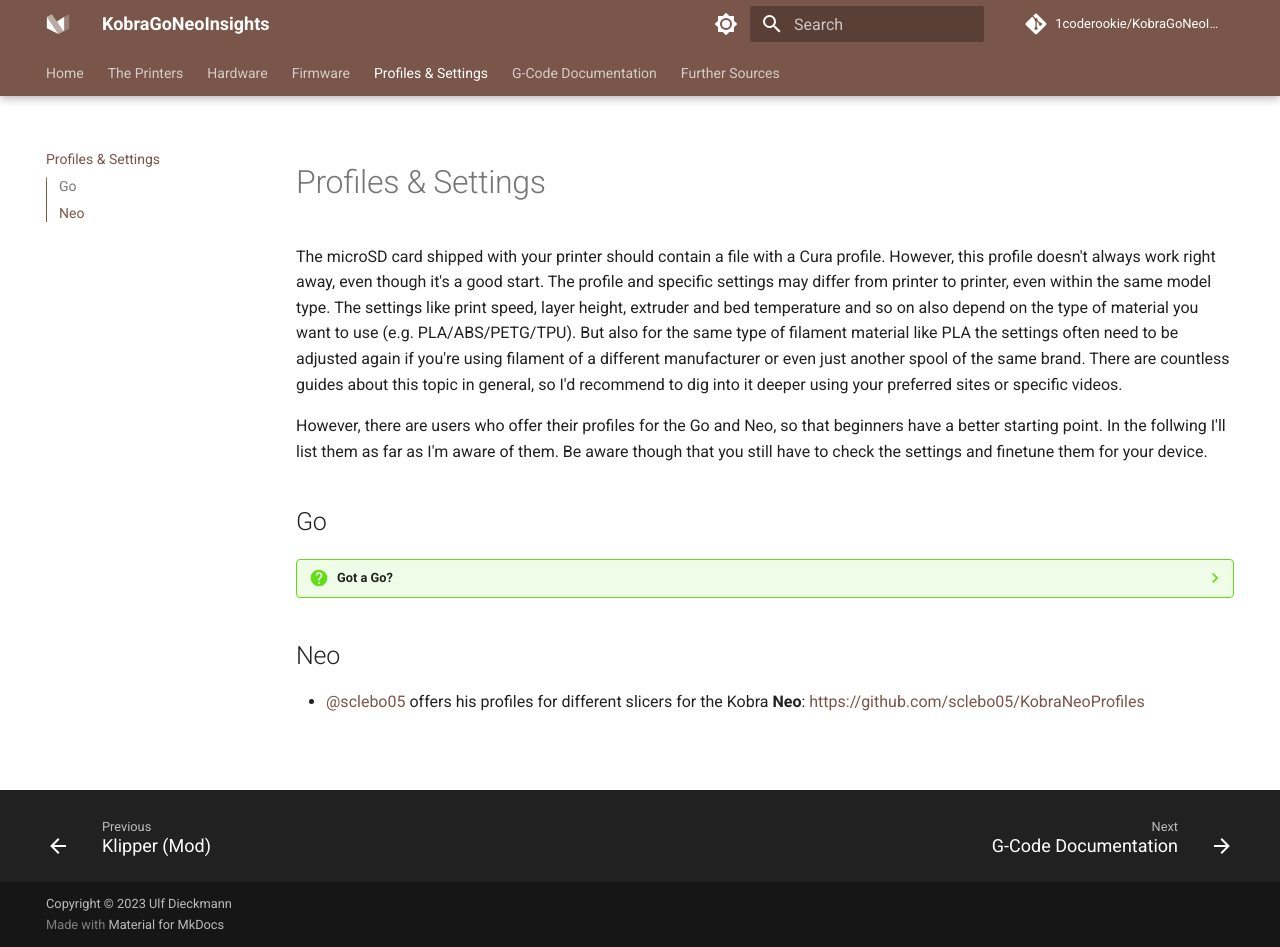
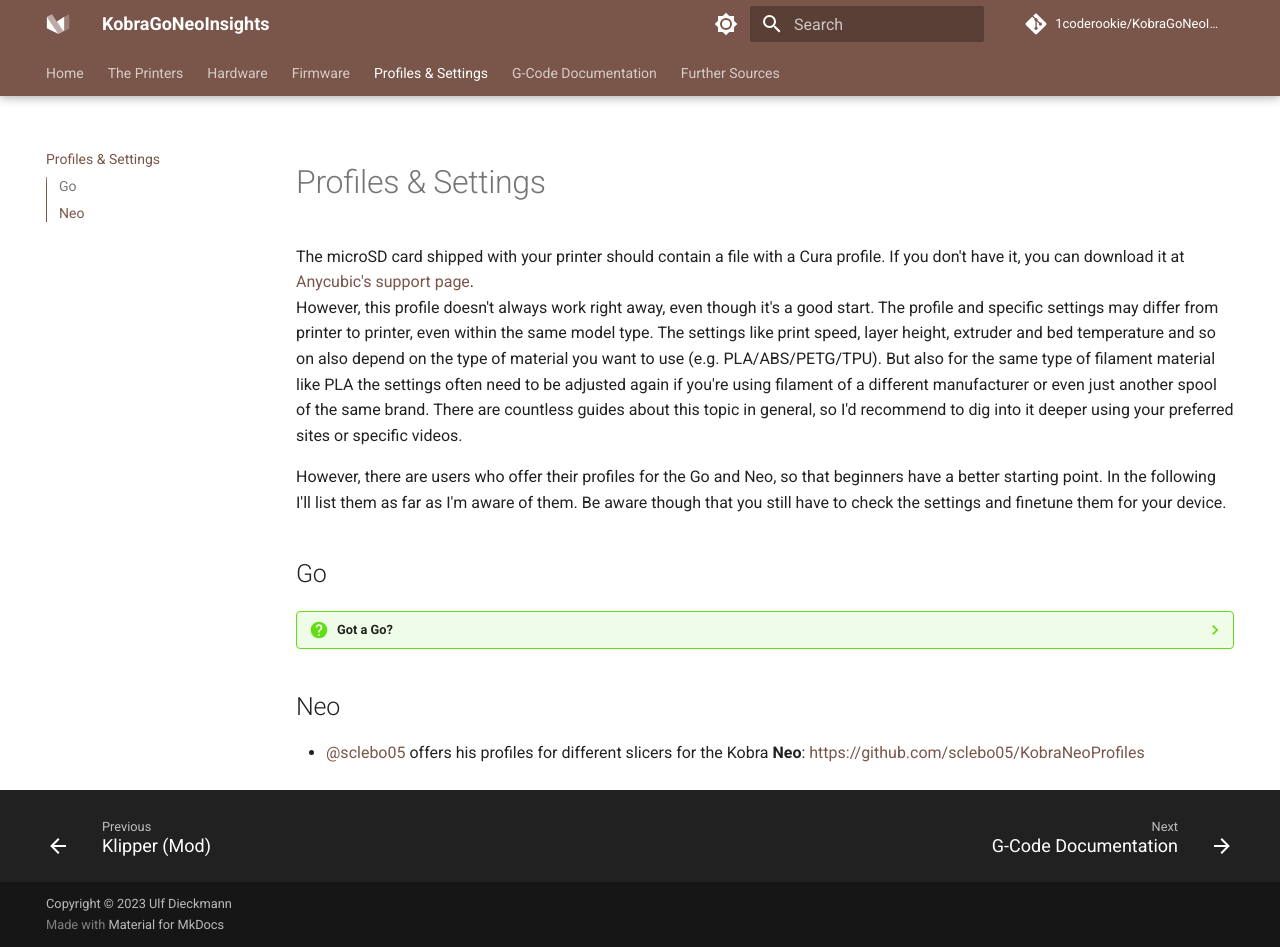
Before and after one commit to 1coderookie/KobraGoNeoInsights, an MkDocs documentation site: the page built from docs/pro_set.md, in a window 1280 px wide and 947 px high. Built offline with MkDocs 1.6.1 and Material for MkDocs 9.7.7, drawn with Linux system fonts in a browser that asks for light colours; comment, search, counter and statistics services are not loaded.

Commit message:
Update pro_set.md

```diff
--- a/docs/pro_set.md
+++ b/docs/pro_set.md
@@ -2,9 +2,10 @@
 
 # Profiles & Settings
 
-The microSD card shipped with your printer should contain a file with a Cura profile. However, this profile doesn't always work right away, even though it's a good start. The profile and specific settings may differ from printer to printer, even within the same model type. The settings like print speed, layer height, extruder and bed temperature and so on also depend on the type of material you want to use (e.g. PLA/ABS/PETG/TPU). But also for the same type of filament material like PLA the settings often need to be adjusted again if you're using filament of a different manufacturer or even just another spool of the same brand. There are countless guides about this topic in general, so I'd recommend to dig into it deeper using your preferred sites or specific videos.
+The microSD card shipped with your printer should contain a file with a Cura profile. If you don't have it, you can download it at [Anycubic's support page](https://www.anycubic.com/pages/firmware-software).
+However, this profile doesn't always work right away, even though it's a good start. The profile and specific settings may differ from printer to printer, even within the same model type. The settings like print speed, layer height, extruder and bed temperature and so on also depend on the type of material you want to use (e.g. PLA/ABS/PETG/TPU). But also for the same type of filament material like PLA the settings often need to be adjusted again if you're using filament of a different manufacturer or even just another spool of the same brand. There are countless guides about this topic in general, so I'd recommend to dig into it deeper using your preferred sites or specific videos.
 
-However, there are users who offer their profiles for the Go and Neo, so that beginners have a better starting point. In the follwing I'll list them as far as I'm aware of them. Be aware though that you still have to check the settings and finetune them for your device.
+However, there are users who offer their profiles for the Go and Neo, so that beginners have a better starting point. In the following I'll list them as far as I'm aware of them. Be aware though that you still have to check the settings and finetune them for your device.
 
 ## Go
 
```
